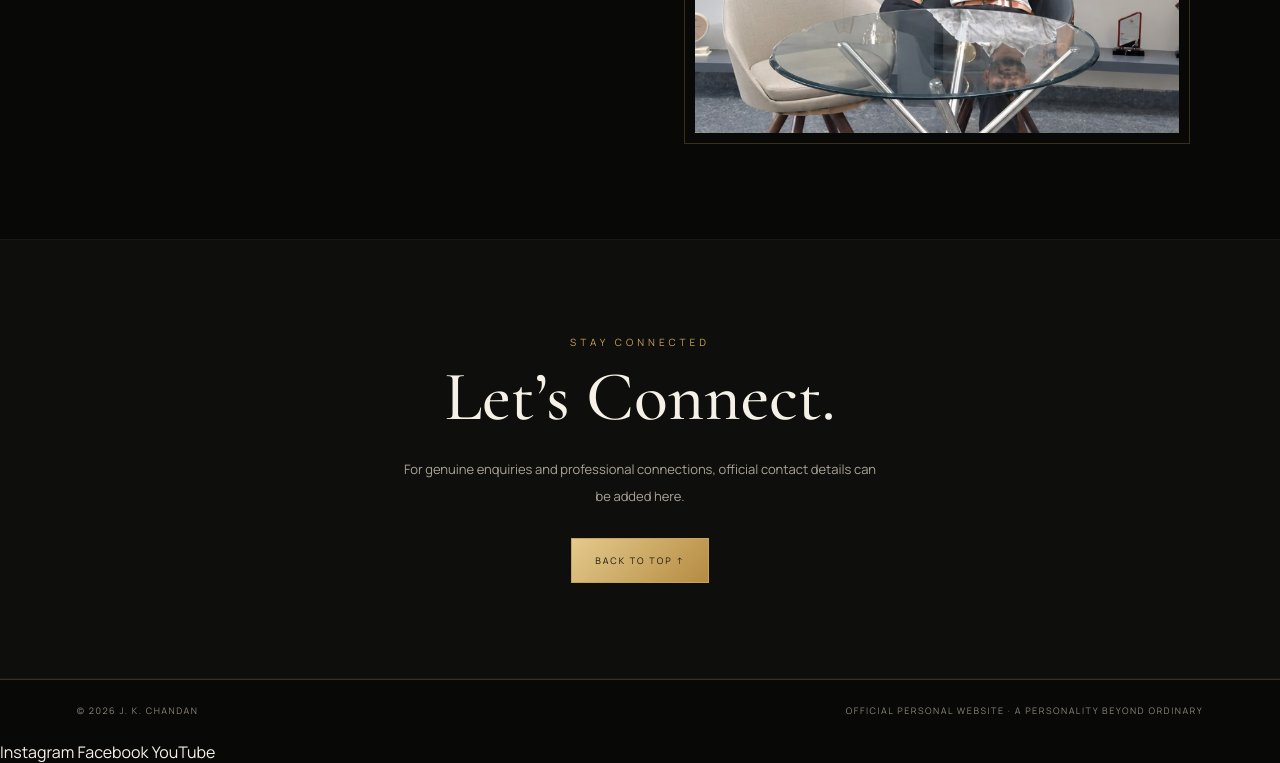
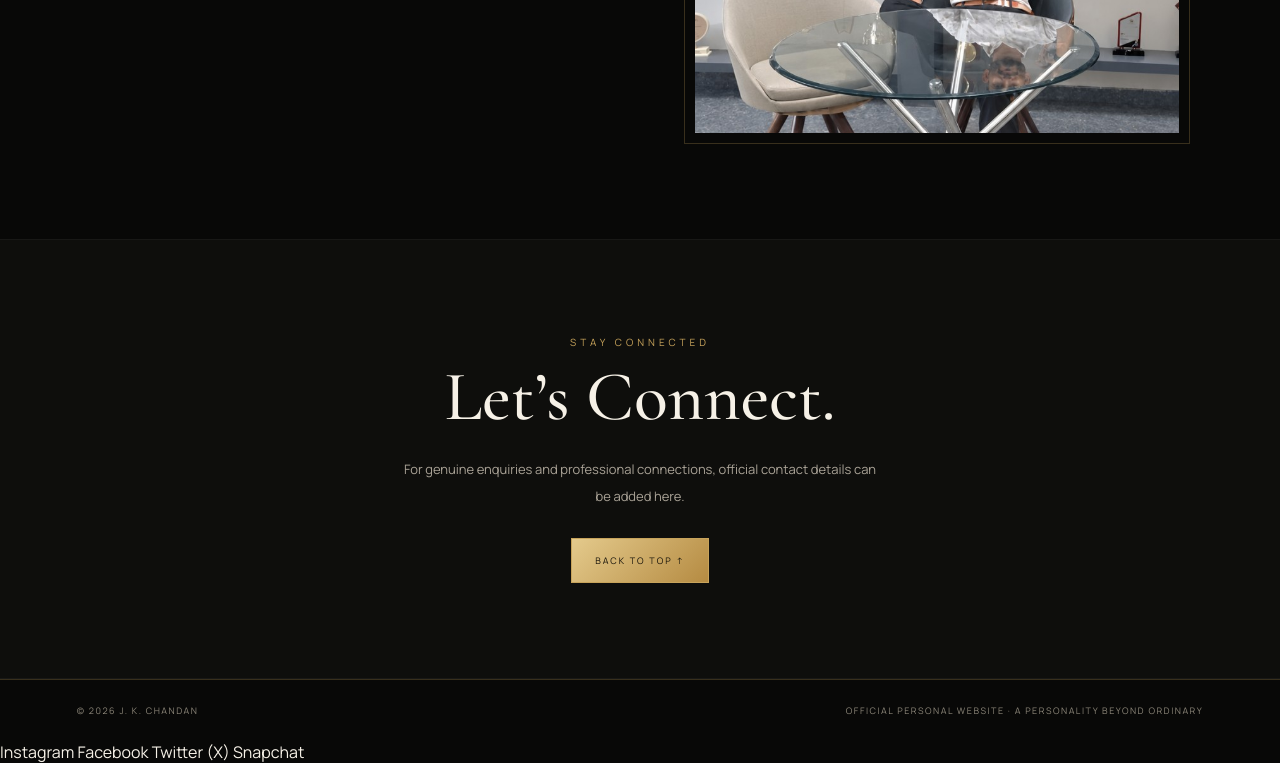
Before and after one commit to JKChandan02/jk-chandan-website, a plain HTML site: page index.html in a window 1280 px wide. Shown: the part 2341-3104 px from the top of the page. Drawn offline with nearby package versions, Linux system fonts and the light colour scheme.

Commit message:
Replace YouTube link with Twitter and Snapchat links

```diff
--- a/index.html
+++ b/index.html
@@ -32,5 +32,7 @@ footer{border-top:1px solid var(--line);padding:24px 6%;display:flex;justify-con
 <div class="social-links">
   <a href="https://www.instagram.com/theunfiltered__jk/" target="_blank">Instagram</a>
   <a href="https://www.facebook.com/share/1A3na4QfwT/" target="_blank">Facebook</a>
-  <a href="https://www.youtube.com/" target="_blank">YouTube</a>
+  <a href="https://x.com/JKChandan2" target="_blank">Twitter (X)</a>
+<a href="https://www.snapchat.com/add/jkchandan02" target="_blank">Snapchat</a>
+
 </div>
```
